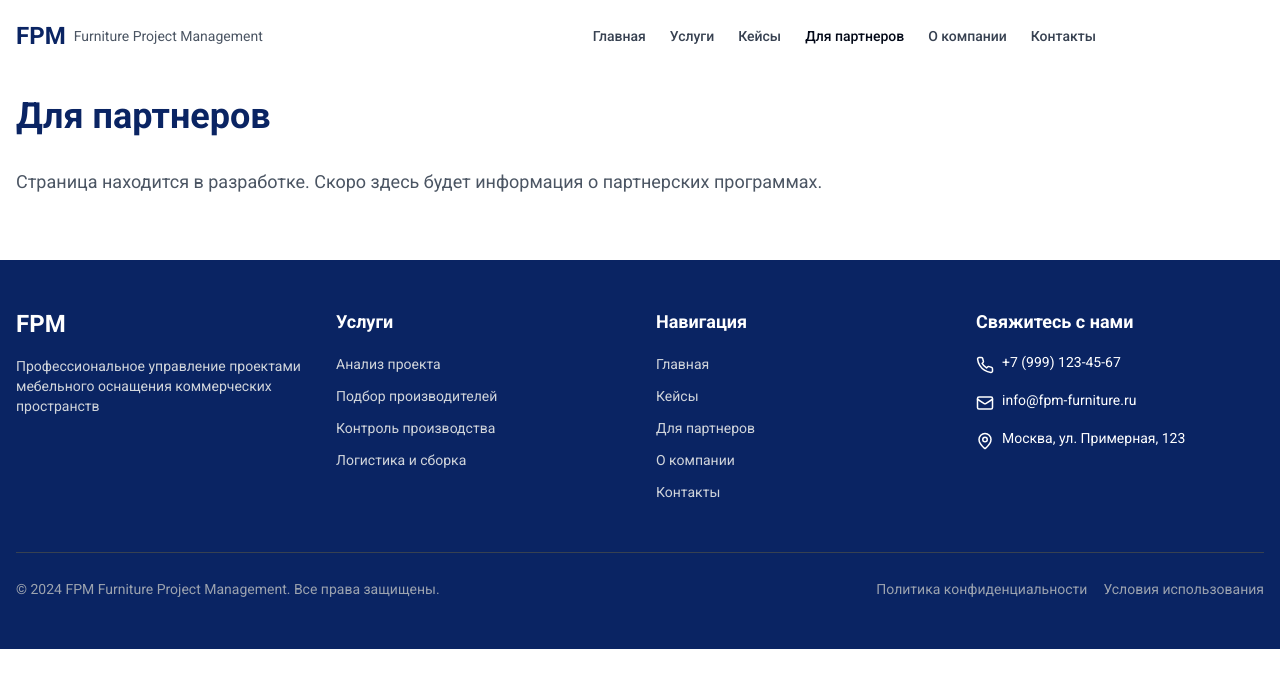
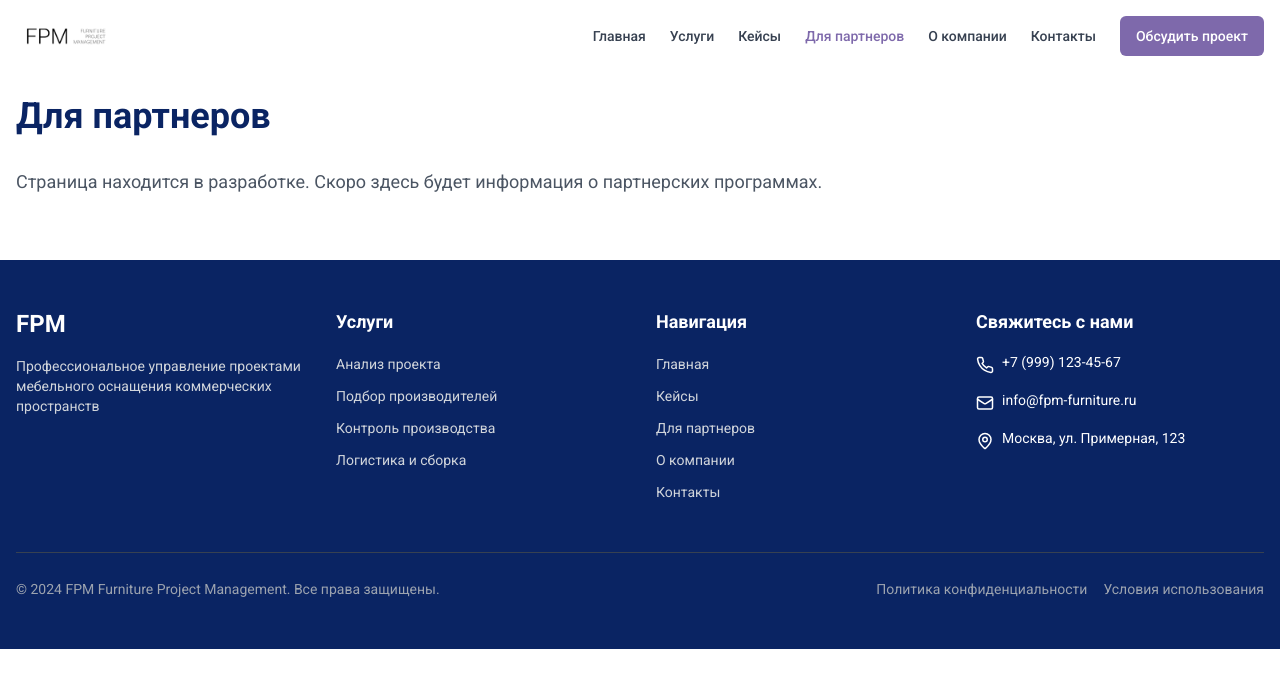
Before and after one commit to Tarol73/fpm-furniture-flow, a React (Vite) app: page /partners in a window 1280 px wide. Shown: the top 688 px of the page. Built offline with nearby package versions, Linux system fonts and the light colour scheme.

Commit message:
Refactor: Update navbar and hero section
- Replace FPM text with logo in navbar.
- Adjust font weight for headings.
- Change hero section background image.
- Remove specific buttons from mobile navbar.

```diff
--- a/src/components/home/HeroSection.tsx
+++ b/src/components/home/HeroSection.tsx
@@ -1,8 +1,11 @@
 
 import React from 'react';
 import { Button } from '@/components/ui/button';
+import { useIsMobile } from '@/hooks/use-mobile';
 
 const HeroSection = () => {
+  const isMobile = useIsMobile();
+
   return (
     <section className="relative h-screen flex items-center">
       {/* Background image */}
@@ -10,7 +13,7 @@ const HeroSection = () => {
       <div
         className="absolute inset-0 bg-cover bg-center"
         style={{
-          backgroundImage: `url('https://images.unsplash.com/photo-1721322800607-8c38375eef04?ixlib=rb-1.2.1&auto=format&fit=crop&w=1950&q=80')`
+          backgroundImage: `url('https://images.unsplash.com/photo-1564069114553-7215e1ff1890?ixlib=rb-1.2.1&auto=format&fit=crop&w=1950&q=80')`
         }}
       ></div>
 
@@ -24,16 +27,17 @@ const HeroSection = () => {
               className="h-16 md:h-24"
             />
           </div>
-          <h1 className="text-4xl md:text-5xl lg:text-6xl font-bold leading-tight animate-fade-in font-roboto">
+          <h1 className="text-4xl md:text-5xl lg:text-6xl font-normal leading-tight animate-fade-in font-roboto">
             Профессиональное управление проектами мебельного оснащения коммерческих пространств
           </h1>
-          <p className="mt-6 text-xl md:text-2xl text-gray-200 animate-fade-in font-roboto" style={{ animationDelay: '200ms' }}>
+          <p className="mt-6 text-xl md:text-2xl text-gray-200 animate-fade-in font-roboto font-light" style={{ animationDelay: '200ms' }}>
             От согласования ТЗ до финальной приемки — ваш проект в надежных руках
           </p>
           <div className="mt-8 flex flex-wrap gap-4 animate-fade-in" style={{ animationDelay: '400ms' }}>
             <Button size="lg" className="bg-fpm-purple hover:bg-fpm-purple/90 text-white font-medium">
               Обсудить проект
             </Button>
+            {!isMobile && (
               <Button
                 size="lg"
                 variant="outline"
@@ -41,6 +45,7 @@ const HeroSection = () => {
               >
                 Узнать больше
               </Button>
+            )}
           </div>
         </div>
       </div>
--- a/src/components/layout/Navbar.tsx
+++ b/src/components/layout/Navbar.tsx
@@ -43,8 +43,11 @@ const Navbar = () => {
     >
       <div className="container mx-auto px-4 flex items-center justify-between">
         <Link to="/" className="flex items-center">
-          <span className="text-2xl font-bold text-fpm-blue">FPM</span>
-          <span className="hidden md:inline-block ml-2 text-sm text-gray-600">Furniture Project Management</span>
+          <img
+            src="/lovable-uploads/c828dd8c-3f9c-4993-b8c4-56f44713a36a.png"
+            alt="FPM Logo"
+            className="h-8 md:h-10"
+          />
         </Link>
 
         {/* Desktop Navigation */}
@@ -54,14 +57,14 @@ const Navbar = () => {
               key={link.path}
               to={link.path}
               className={cn(
-                'text-sm font-medium transition-colors hover:text-fpm-orange',
-                location.pathname === link.path ? 'text-fpm-orange' : 'text-gray-700'
+                'text-sm font-medium transition-colors hover:text-fpm-purple',
+                location.pathname === link.path ? 'text-fpm-purple' : 'text-gray-700'
               )}
             >
               {link.name}
             </Link>
           ))}
-          <Button className="bg-fpm-orange hover:bg-fpm-orange/90 text-white">
+          <Button className="bg-fpm-purple hover:bg-fpm-purple/90 text-white">
             Обсудить проект
           </Button>
         </nav>
@@ -85,13 +88,13 @@ const Navbar = () => {
                 to={link.path}
                 className={cn(
                   'py-2 text-base font-medium transition-colors',
-                  location.pathname === link.path ? 'text-fpm-orange' : 'text-gray-700'
+                  location.pathname === link.path ? 'text-fpm-purple' : 'text-gray-700'
                 )}
               >
                 {link.name}
               </Link>
             ))}
-            <Button className="w-full mt-4 bg-fpm-orange hover:bg-fpm-orange/90 text-white">
+            <Button className="w-full mt-4 bg-fpm-purple hover:bg-fpm-purple/90 text-white">
               Обсудить проект
             </Button>
           </div>
```
Lines whose indentation alone changed are shown as unchanged.
